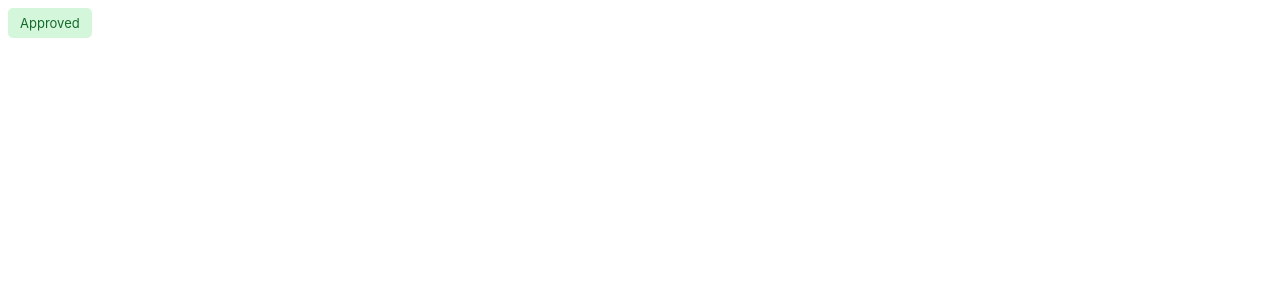
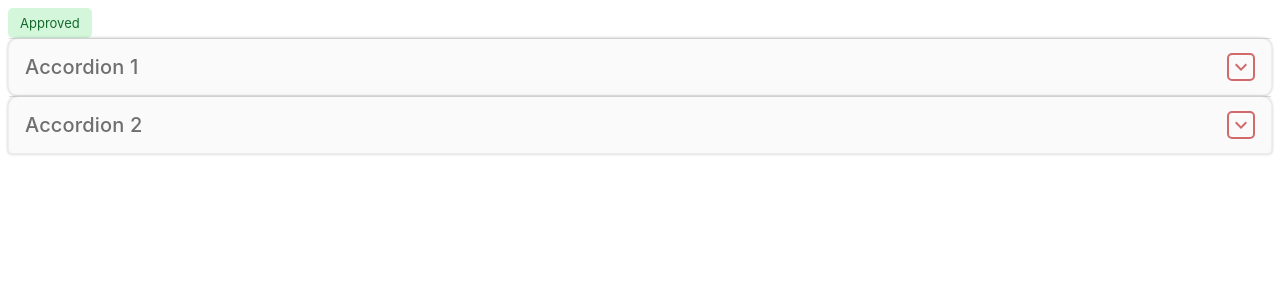
Before and after one commit to Onyedikachi/retailcore-mfe-loan-management, a React app: page /product/factory/list/deposit in a window 1280 px wide. Shown: the top 300 px of the page. Built offline with nearby package versions, Linux system fonts and the light colour scheme; the HTML template or start-up script is replaced by a standard one.

Commit message:
Accordion components

```diff
--- a/package.json
+++ b/package.json
@@ -64,6 +64,8 @@
   "dependencies": {
     "@emotion/react": "^11.11.1",
     "@emotion/styled": "^11.11.0",
+    "@material-ui/core": "^4.12.4",
+    "@material-ui/icons": "^4.11.3",
     "@mui/icons-material": "^5.13.7",
     "@mui/material": "^5.13.7",
     "@mui/system": "^5.13.7",
--- a/src/App.tsx
+++ b/src/App.tsx
@@ -1,13 +1,20 @@
+import React from 'react';
 import { ThemeProvider } from '@mui/material';
 import AppRoutes from './AppRoutes';
 import { materialTheme } from './utils';
+import Accordion from '@app/components/atoms/Accordion';
+import { Chip } from '@app/components/atoms/Chip';
 
-const App = () => {
-   return (
-      <ThemeProvider theme={materialTheme}>
-         <AppRoutes />
-      </ThemeProvider>
-   );
+const App: React.FC = () => {
+  return (
+    <ThemeProvider theme={materialTheme}>
+      <div>
+        <AppRoutes />
+      </div>
+      <Accordion text="Accordion 1" component={<Chip />} />
+      <Accordion text="Accordion 2" component={<Chip />} />
+    </ThemeProvider>
+  );
 };
 
 export default App;
--- /dev/null
+++ b/src/components/atoms/Accordion.tsx
@@ -0,0 +1,74 @@
+import React, { useState } from 'react';
+import { makeStyles } from '@material-ui/core/styles';
+import {
+  Accordion as MuiAccordion,
+  AccordionSummary as MuiAccordionSummary,
+  AccordionDetails as MuiAccordionDetails,
+  Typography,
+} from '@material-ui/core';
+import ExpandMoreIcon from '@material-ui/icons/ExpandMore';
+
+const useStyles = makeStyles((theme) => ({
+  accordion: {
+    borderRadius: '10px',
+    border: '1px solid #EEE',
+    background: '#FAFAFA',
+    boxShadow: '0px 0px 3px 0px rgba(0, 0, 0, 0.25)',
+  },
+  heading: {
+    color: '#6F6F6F',
+    fontFamily: 'Inter',
+    fontSize: '20px',
+    fontStyle: 'normal',
+    fontWeight: 500,
+    lineHeight: '32px',
+
+  },
+  content: {
+    boxShadow: '0px 4px 6px 0px rgba(0, 0, 0, 0.10)',
+    borderLeft: '5px solid #D16A6A',
+    background: 'rgba(170, 170, 170, 0.07)',
+  },
+  icon: {
+    color: '#D16A6A',
+    border: '2px solid #D16A6A',
+    borderRadius: '5px'
+  },
+}));
+
+interface AccordionProps {
+  text: string;
+  component: React.ReactNode;
+}
+
+const Accordion: React.FC<AccordionProps> = ({ text, component }) => {
+  const classes = useStyles();
+  const [expanded, setExpanded] = useState(false);
+
+  const handleAccordionChange = () => {
+    setExpanded(!expanded);
+  };
+
+  return (
+    <MuiAccordion
+      className={classes.accordion}
+      expanded={expanded}
+      onChange={handleAccordionChange}
+    >
+      <MuiAccordionSummary
+     expandIcon={<ExpandMoreIcon className={classes.icon} />}
+     aria-controls="accordion-content"
+     id="accordion-header"
+      >
+        <Typography variant="h6" className={classes.heading}>
+          {text}
+        </Typography>
+      </MuiAccordionSummary>
+      <MuiAccordionDetails className={classes.content}>
+        <div>{component}</div>
+      </MuiAccordionDetails>
+    </MuiAccordion>
+  );
+};
+
+export default Accordion;
```
Also changed, not shown: 2 other files (tests, documents, lock files or other folders).
